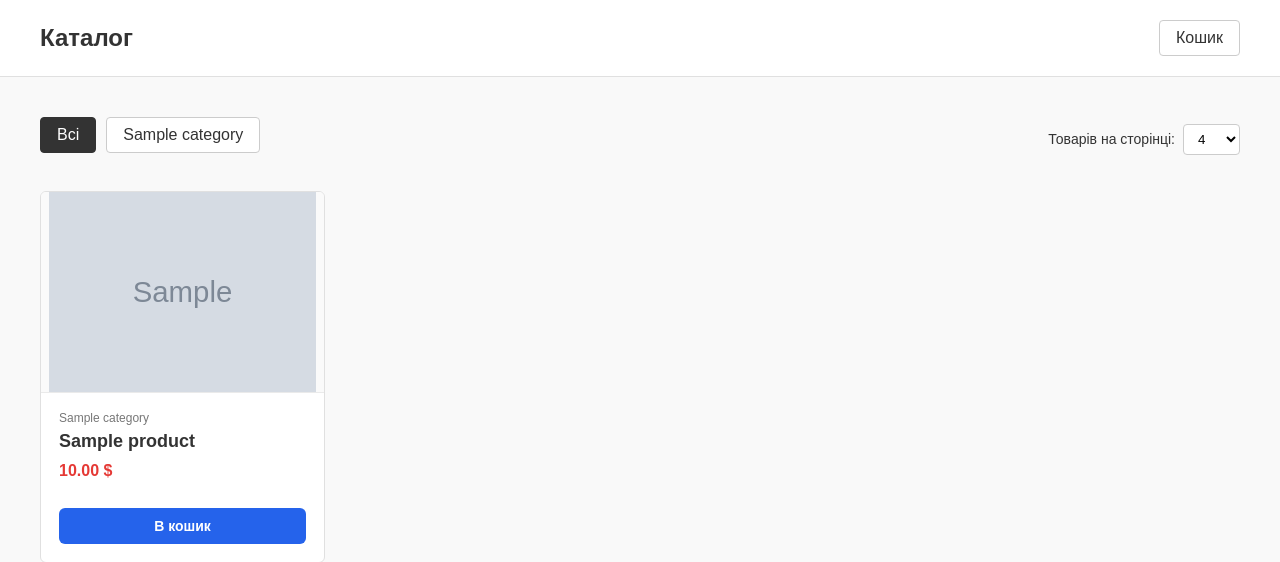
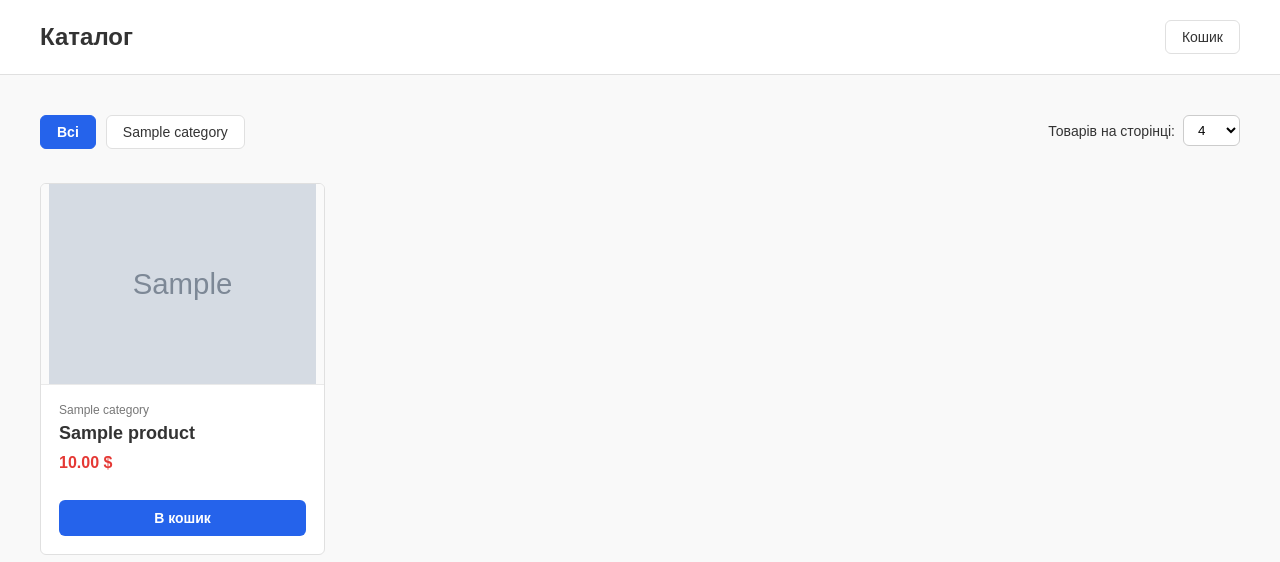
Before and after one commit to PiterTimch/django-catalog-app, a Django app: page / in a window 1280 px wide. Shown: the top 562 px of the page. Run offline with Django 5.2, Linux system fonts and the light colour scheme; tables that the repository leaves empty hold one stand-in row (values such as "Sample post"); grey boxes marked "Sample" are stand-in pictures.

Commit message:
Refactor filters and add pagination controls for category navigation

```diff
--- a/django_catalog/catalog/static/catalog/css/categories.css
+++ b/django_catalog/catalog/static/catalog/css/categories.css
@@ -1,10 +1,17 @@
 .filters-container {
     display: flex;
     justify-content: space-between;
-    align-items: center;
+    align-items: flex-start;
     margin-bottom: 30px;
     flex-wrap: wrap;
     gap: 15px;
+}
+
+.filters-nav {
+    display: flex;
+    align-items: center;
+    gap: 12px;
+    flex-wrap: wrap;
 }
 
 .filters {
@@ -13,7 +20,84 @@
     flex-wrap: nowrap;
     overflow-x: auto;
     max-width: 100%;
-    padding-bottom: 8px;
+    padding-bottom: 4px;
+}
+
+.filter-btn {
+    display: inline-flex;
+    align-items: center;
+    padding: 8px 16px;
+    background-color: #ffffff;
+    border: 1px solid #e0e0e0;
+    color: #333;
+    text-decoration: none;
+    border-radius: 6px;
+    font-size: 14px;
+    font-weight: 500;
+    flex-shrink: 0;
+    transition: all 0.2s ease;
+}
+
+.filter-btn:hover:not(.filter-btn--active) {
+    background-color: #f8fafc;
+    border-color: #cbd5e1;
+}
+
+.filter-btn--active {
+    background-color: #2563eb;
+    color: #ffffff;
+    border-color: #2563eb;
+    font-weight: 600;
+}
+
+.cat-pagination-row {
+    flex-basis: 100%;
+    margin-top: 8px;
+}
+
+.cat-pagination {
+    display: inline-flex;
+    align-items: center;
+    gap: 6px;
+    background-color: #ffffff;
+    border: 1px solid #e0e0e0;
+    border-radius: 6px;
+    padding: 0 8px;
+    height: 36px;
+    box-sizing: border-box;
+}
+
+.cat-page-btn {
+    display: inline-flex;
+    align-items: center;
+    justify-content: center;
+    width: 26px;
+    height: 26px;
+    background-color: #f1f5f9;
+    color: #334155;
+    text-decoration: none;
+    border-radius: 4px;
+    font-size: 15px;
+    font-weight: bold;
+    transition: all 0.2s ease;
+}
+
+.cat-page-btn:hover:not(.cat-page-btn--disabled) {
+    background-color: #2563eb;
+    color: #ffffff;
+}
+
+.cat-page-btn--disabled {
+    color: #cbd5e1;
+    background-color: #f8fafc;
+    cursor: default;
+}
+
+.cat-page-info {
+    font-size: 12px;
+    color: #64748b;
+    font-weight: 600;
+    padding: 0 4px;
 }
 
 .per-page-form {
@@ -21,29 +105,13 @@
     align-items: center;
     gap: 8px;
     font-size: 14px;
+    align-self: flex-start;
 }
 
 .per-page-form select {
     padding: 6px 10px;
-    border-radius: 4px;
+    border-radius: 6px;
     border: 1px solid #ccc;
     background-color: #fff;
     cursor: pointer;
 }
-
-.filter-btn {
-    display: inline-block;
-    padding: 8px 16px;
-    background-color: #ffffff;
-    border: 1px solid #ccc;
-    color: #333;
-    text-decoration: none;
-    border-radius: 4px;
-    flex-shrink: 0;
-}
-
-.filter-btn--active {
-    background-color: #333;
-    color: #ffffff;
-    border-color: #333;
-}
--- a/django_catalog/catalog/templates/catalog/partials/_filters.html
+++ b/django_catalog/catalog/templates/catalog/partials/_filters.html
@@ -1,17 +1,42 @@
 <div class="filters-container">
+    <div class="filters-nav">
         <div class="filters">
             <a href="?{% if per_page %}per_page={{ per_page }}{% endif %}" class="filter-btn {% if not selected_category %}filter-btn--active{% endif %}">Всі</a>
             {% for cat in categories %}
-            <a href="?category={{ cat.slug }}{% if per_page %}&per_page={{ per_page }}{% endif %}"
+                <a href="?category={{ cat.slug }}{% if per_page %}&per_page={{ per_page }}{% endif %}{% if categories_page.number > 1 %}&cat_page={{ categories_page.number }}{% endif %}"
                    class="filter-btn {% if selected_category == cat.slug %}filter-btn--active{% endif %}">
                     {{ cat.name }}
                 </a>
             {% endfor %}
         </div>
 
+        {% if categories_page.has_other_pages %}
+            <div class="cat-pagination-row">
+                <div class="cat-pagination">
+                    {% if categories_page.has_previous %}
+                        <a href="?cat_page={{ categories_page.previous_page_number }}{% if selected_category %}&category={{ selected_category }}{% endif %}{% if per_page %}&per_page={{ per_page }}{% endif %}" class="cat-page-btn" title="Попередні категорії">&lsaquo;</a>
+                    {% else %}
+                        <span class="cat-page-btn cat-page-btn--disabled">&lsaquo;</span>
+                    {% endif %}
+
+                    <span class="cat-page-info">{{ categories_page.number }}/{{ categories_page.paginator.num_pages }}</span>
+
+                    {% if categories_page.has_next %}
+                        <a href="?cat_page={{ categories_page.next_page_number }}{% if selected_category %}&category={{ selected_category }}{% endif %}{% if per_page %}&per_page={{ per_page }}{% endif %}" class="cat-page-btn" title="Наступні категорії">&rsaquo;</a>
+                    {% else %}
+                        <span class="cat-page-btn cat-page-btn--disabled">&rsaquo;</span>
+                    {% endif %}
+                </div>
+            </div>
+        {% endif %}
+    </div>
+
     <form method="get" class="per-page-form">
         {% if selected_category %}
             <input type="hidden" name="category" value="{{ selected_category }}">
+        {% endif %}
+        {% if categories_page.number > 1 %}
+            <input type="hidden" name="cat_page" value="{{ categories_page.number }}">
         {% endif %}
         <label for="per_page">Товарів на сторінці:</label>
         <select name="per_page" id="per_page" onchange="this.form.submit()">
```
Lines whose indentation alone changed are shown as unchanged.
